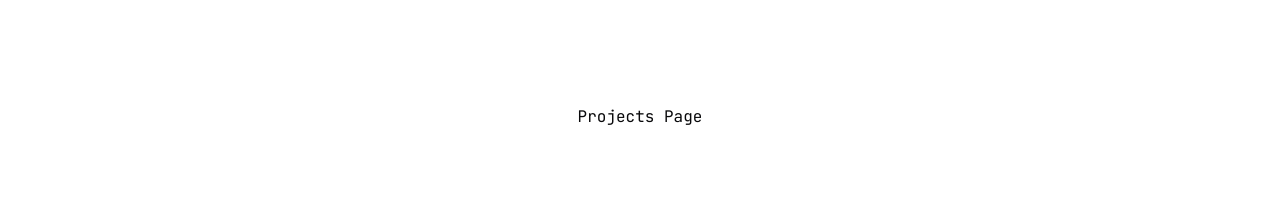
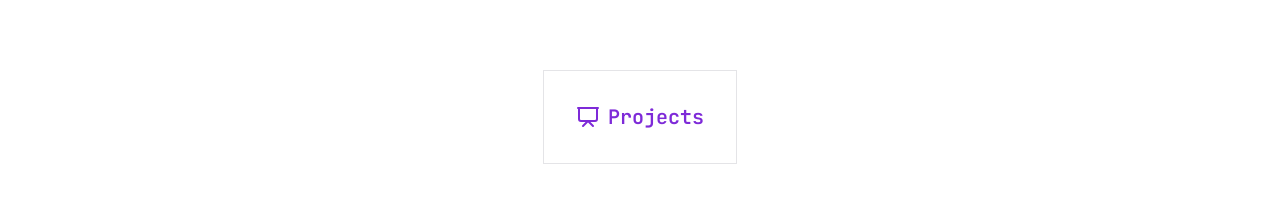
Before and after one commit to CuteNikki/Portfolio, a Next.js app: page /projects in a window 1280 px wide. Shown: the part 283-497 px from the top of the page. Built offline with nearby package versions, Linux system fonts and the light colour scheme.

Commit message:
feat: update Projects page layout with header and styling enhancements

```diff
--- a/src/app/projects/page.tsx
+++ b/src/app/projects/page.tsx
@@ -1,7 +1,21 @@
 import { SITE_METADATA } from '@/constants/metadata';
+import { PresentationIcon } from 'lucide-react';
 
 export const metadata = SITE_METADATA.projects;
 
 export default function Projects() {
-  return <div>Projects Page</div>;
+  return (
+    <div>
+      <div className='flex w-full max-w-5xl flex-col gap-4 border p-4 sm:p-8'>
+        <h1 className='text-primary-text flex items-center gap-2 text-xl font-semibold'>
+          <PresentationIcon className='shrink-0' /> Projects
+        </h1>
+      </div>
+      <div>
+        {/* {projects.map((project) => (
+          <div key={project.id} className='rounded-md border p-4'></div>
+        ))} */}
+      </div>
+    </div>
+  );
 }
```
